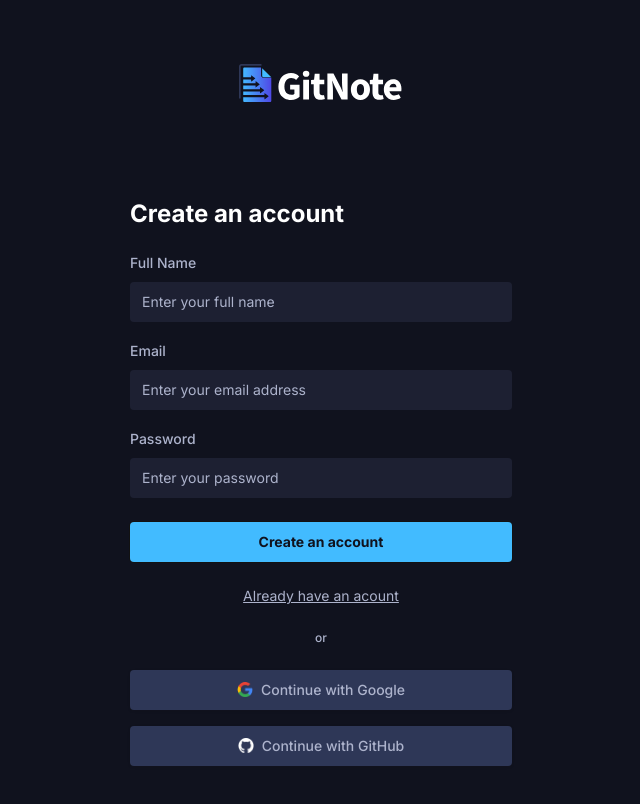
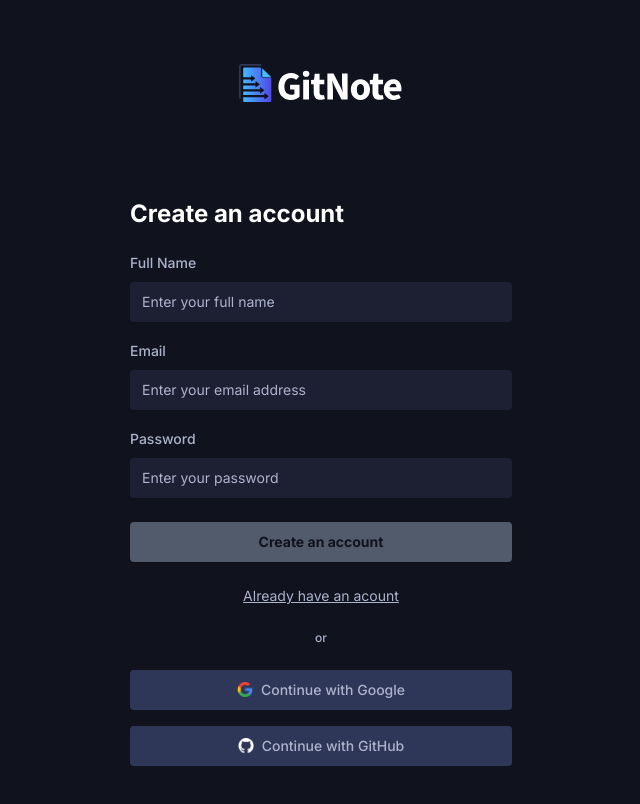
Before and after one commit to urke90/Pilot-next14, a Next.js app: page /sign-up in a window 1280 px wide. Shown: the top 804 px of the page, without its empty margins (319-959 px from the left). Built offline with nearby package versions, Linux system fonts and the light colour scheme; no server answers.

Commit message:
added react toastify fixed small errors

```diff
--- a/app/(auth)/login/page.tsx
+++ b/app/(auth)/login/page.tsx
@@ -10,6 +10,7 @@
 import { Form } from '@/components/ui/form';
 import { loginFormSchema, type ILoginFormData } from '@/lib/zod/user-schema';
 import { signInGoogle, signInGithub, signIn } from '@/lib/actions/auth';
+import { toast } from 'react-toastify';
 
 // ----------------------------------------------------------------
 
@@ -24,7 +25,7 @@
 
   const onSubmit = async (data: ILoginFormData) => {
     const { email, password } = data;
-    console.log('datatata', data);
+    // console.log('datatata', data);
     try {
       await signIn('credentials', {
         email,
@@ -33,12 +34,18 @@
       });
     } catch (error) {
       if (error instanceof Error) {
-        console.log('Netocna lozinka ili mail');
-        // Pokazi error da ne stima nesto
+        toast.error('Invalid email or password!', {
+          // bodyClassName: 'bg-red-500',
+        });
       }
+
       console.log('Error LOGIN PAGE', error);
     }
   };
+
+  const { isSubmitting, isValid } = loginForm.formState;
+
+  const disabledSubmitBtn = isSubmitting || !isValid;
 
   return (
     <div className="h-screen">
@@ -73,7 +80,9 @@
               />
             </div>
             <div className="mb-6">
-              <Button type="submit">Login</Button>
+              <Button type="submit" disabled={disabledSubmitBtn}>
+                Login
+              </Button>
             </div>
           </form>
         </Form>
--- a/app/(auth)/sign-up/page.tsx
+++ b/app/(auth)/sign-up/page.tsx
@@ -11,6 +11,7 @@
 import RHFInput from '@/components/RHFInputs/RHFInput';
 import { createNewUser } from '@/lib/actions/user-actions';
 import { signUpFormSchema, type ISignUpFormData } from '@/lib/zod/user-schema';
+import { toast } from 'react-toastify';
 // models
 import { signInGoogle, signInGithub, signIn } from '@/lib/actions/auth';
 
@@ -29,21 +30,11 @@
   });
 
   const onSubmit = async (data: ISignUpFormData) => {
-    console.log('data', data);
-    // * delete after auth is fixed
-    // const { email, fullName, password } = data;
-    // create new User if not existing
-    // throw error or redirect to login
-    // afet create redirect to /login
-    // poslati SS logike
-
     try {
       const result = await createNewUser(data);
       console.log('result', result);
       if (!result.ok) {
-        if (result.status === 409) console.log('Email vec postoji');
-
-        return;
+        if (result.status === 409) return toast.error('Email already exists!');
       }
 
       await signIn('credentials', {
@@ -56,6 +47,10 @@
       console.log('Error sign up page, create new user', error);
     }
   };
+
+  const { isSubmitting, isValid } = signUpForm.formState;
+
+  const disabledSubmitBtn = isSubmitting || !isValid;
 
   return (
     <div className="h-screen">
@@ -96,7 +91,9 @@
               />
             </div>
             <div className="mb-6">
-              <Button type="submit">Create an account</Button>
+              <Button type="submit" disabled={disabledSubmitBtn}>
+                Create an account
+              </Button>
             </div>
           </form>
         </Form>
--- a/app/globals.css
+++ b/app/globals.css
@@ -2,17 +2,10 @@
 @tailwind components;
 @tailwind utilities;
 
+@import 'react-toastify/dist/ReactToastify.css';
+
 @layer base {
   :root {
-    --background: 0 0% 100%;
-    --foreground: 222.2 84% 4.9%;
-
-    --card: 0 0% 100%;
-    --card-foreground: 222.2 84% 4.9%;
-
-    --popover: 0 0% 100%;
-    --popover-foreground: 222.2 84% 4.9%;
-
     /* PRIMARY */
     --primary-gredient: linear-gradient(90deg, #43b7fe 0%, #4f48e6 100%);
     --primary-500: #42bbff;
@@ -61,6 +54,15 @@
     --ring: 222.2 84% 4.9%;
 
     --radius: 0.5rem;
+
+    --background: 0 0% 100%;
+    --foreground: 222.2 84% 4.9%;
+
+    --card: 0 0% 100%;
+    --card-foreground: 222.2 84% 4.9%;
+
+    --popover: 0 0% 100%;
+    --popover-foreground: 222.2 84% 4.9%;
   }
 
   .dark {
--- a/app/layout.tsx
+++ b/app/layout.tsx
@@ -2,6 +2,8 @@
 // fonts
 import { inter } from './ui/fonts';
 import SessionProvider from '@/components/auth/SessionProvider';
+import { ToastContainer } from 'react-toastify';
+
 import { auth } from '@/auth';
 
 import './globals.css';
@@ -27,6 +29,7 @@
       <body className={inter.className}>
         <SessionProvider session={session}>
           <main className="h-screen">{children}</main>
+          <ToastContainer closeOnClick newestOnTop />
         </SessionProvider>
       </body>
     </html>
--- a/components/ui/button.tsx
+++ b/components/ui/button.tsx
@@ -5,14 +5,14 @@
 import { cn } from '@/lib/utils';
 
 const buttonVariants = cva(
-  'inline-flex w-full items-center justify-center gap-2 whitespace-nowrap rounded-md px-3.5 py-2.5 text-sm font-medium ring-offset-background transition-colors focus-visible:outline-none focus-visible:ring-2 focus-visible:ring-ring focus-visible:ring-offset-2 disabled:pointer-events-none disabled:opacity-50',
+  'inline-flex w-full items-center justify-center gap-2 whitespace-nowrap rounded-md px-3.5 py-2.5 text-sm font-medium ring-offset-background transition-colors focus-visible:outline-none focus-visible:ring-2 focus-visible:ring-ring focus-visible:ring-offset-2  disabled:opacity-50',
   {
     variants: {
       variant: {
         primary:
-          'shadow-tw-primary-shadow rounded bg-primary-500 font-bold text-black-900',
+          'rounded bg-primary-500 font-bold text-black-900 shadow-tw-primary-shadow disabled:cursor-not-allowed disabled:bg-slate-400',
         secondary:
-          'font-inter shadow-tw-secondary-shadow rounded-[4px] bg-black-600 font-medium text-white-100',
+          'font-inter shadow-tw-secondary-shadow rounded-[4px] bg-black-600 font-medium text-white-100 disabled:cursor-not-allowed disabled:bg-slate-400',
       },
     },
     defaultVariants: {
--- a/components/ui/input.tsx
+++ b/components/ui/input.tsx
@@ -11,7 +11,7 @@
       <input
         type={type}
         className={cn(
-          'autofill:bg-transparent flex h-10 w-full text-white-100 rounded outline-none bg-black-700 px-3 p-3 text-sm file:border-0 file:bg-transparent file:text-sm file:font-medium placeholder:text-white-300 placeholder:text-sm  disabled:cursor-not-allowed disabled:opacity-50',
+          'flex h-10 w-full text-white-100 rounded outline-none bg-black-700 px-3 p-3 text-sm file:border-0 file:bg-transparent file:text-sm file:font-medium placeholder:text-white-300 placeholder:text-sm  disabled:cursor-not-allowed disabled:opacity-50',
           className
         )}
         ref={ref}
--- a/middleware.ts
+++ b/middleware.ts
@@ -30,5 +30,5 @@
 // };
 
 export const config = {
-  matcher: ['/((?!api|_next/static|_next/image|favicon.ico).*)'],
+  matcher: ['/((?!api|_next/static|_next/image|assets|favicon.ico).*)'],
 };
--- a/package.json
+++ b/package.json
@@ -27,6 +27,7 @@
     "react": "^18",
     "react-dom": "^18",
     "react-hook-form": "^7.51.0",
+    "react-toastify": "^10.0.4",
     "tailwind-merge": "^2.2.1",
     "tailwindcss-animate": "^1.0.7",
     "zod": "^3.22.4"
--- a/tailwind.config.ts
+++ b/tailwind.config.ts
@@ -24,34 +24,6 @@
         ring: 'hsl(var(--ring))',
         background: 'hsl(var(--background))',
         foreground: 'hsl(var(--foreground))',
-        // primary: {
-        //   DEFAULT: "hsl(var(--primary))",
-        //   foreground: "hsl(var(--primary-foreground))",
-        // },
-        // secondary: {
-        //   DEFAULT: "hsl(var(--secondary))",
-        //   foreground: "hsl(var(--secondary-foreground))",
-        // },
-        // destructive: {
-        //   DEFAULT: "hsl(var(--destructive))",
-        //   foreground: "hsl(var(--destructive-foreground))",
-        // },
-        // muted: {
-        //   DEFAULT: "hsl(var(--muted))",
-        //   foreground: "hsl(var(--muted-foreground))",
-        // },
-        // accent: {
-        //   DEFAULT: "hsl(var(--accent))",
-        //   foreground: "hsl(var(--accent-foreground))",
-        // },
-        // popover: {
-        //   DEFAULT: "hsl(var(--popover))",
-        //   foreground: "hsl(var(--popover-foreground))",
-        // },
-        // card: {
-        //   DEFAULT: "hsl(var(--card))",
-        //   foreground: "hsl(var(--card-foreground))",
-        // },
         // custom
         primary: {
           gredient: 'var(--primary-gredient)',
@@ -80,9 +52,13 @@
           900: 'var(--green-900)',
         },
       },
+
       boxShadow: {
         'tw-primary-shadow': ' 0px 0px 0px 1px #121212',
-        'tw-secondary-shadow': '0px 1px 3px 0px #1212121A',
+        'tw-secondary-shadow':
+          'box-shadow: 0px 1px 3px 0px #1212121A, 0px 0px 0px 1px #12121212, 0px 1px 1px 0px #1212121A',
+        'tw-input-shadow':
+          'box-shadow: 0px 0px 0px 1px #1212121A, 0px 1px 1px 0px #1212121A',
       },
       // fontFamily: {
       //   inter: ['Inter',] // Dodao sam Inter font kroz app layout tsx
```
Also changed, not shown: 1 other file (tests, documents, lock files or other folders).
